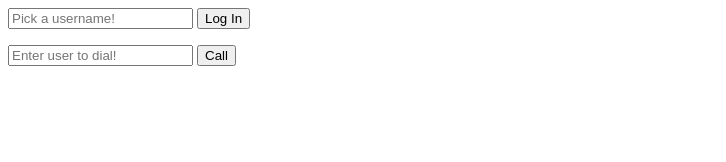
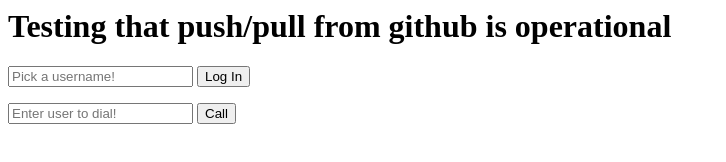
Before and after one commit to iadmakes/webServer, a plain HTML site: page index.html in a window 1280 px wide. Shown: the whole page, without its empty margins (0-726 px from the left). Drawn offline with nearby package versions, Linux system fonts and the light colour scheme.

Commit message:
adding index file

```diff
--- a/index.html
+++ b/index.html
@@ -1,4 +1,7 @@
 <div id="vid-box"></div>
+
+<h1> Testing that push/pull from github is operational </h1>
+
 
 <form name="loginForm" id="login" action="#" onsubmit="return login(this);">
     <input type="text" name="username" id="username" placeholder="Pick a usernam
```
